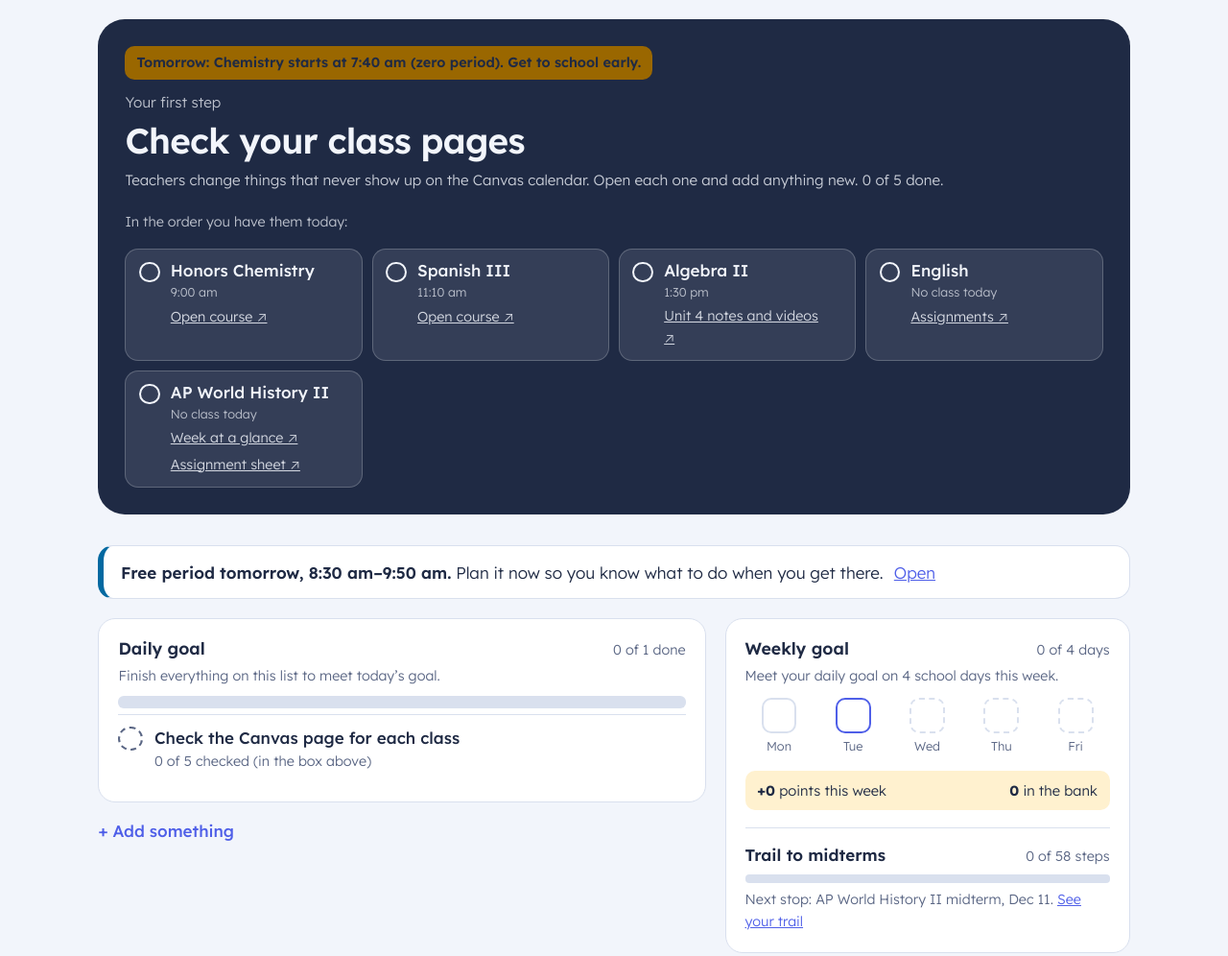
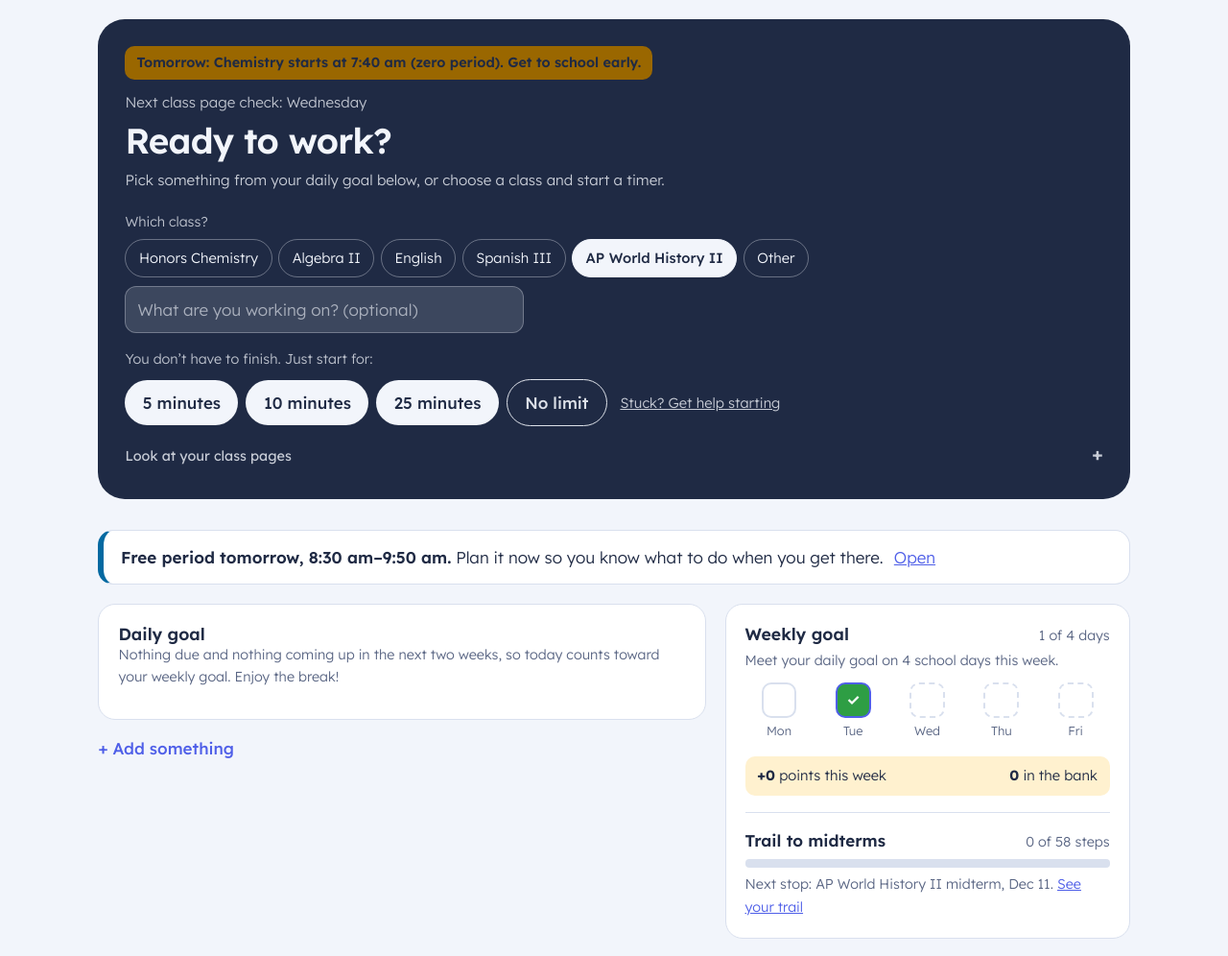
Before and after one commit to shellinthedell/gretchen_daily_check, a plain HTML site: page index.html in a window 1280 px wide. Shown: the part 586-1582 px from the top of the page at 96% size. Drawn offline with Linux system fonts and the light colour scheme.

Commit message:
Add files via upload

```diff
--- a/index.html
+++ b/index.html
@@ -110,6 +110,12 @@ section[data-view].on{display:block}
 .cashin{background:none;border:0;margin:.5rem 0 0}.cashin summary{padding:.4rem 0;color:var(--accent);font-weight:500}
 .howpts{margin:.3rem 0;padding-left:1.1rem;font-size:.92rem}.howpts li{margin-bottom:.25rem}
 .ptsline{display:flex;justify-content:space-between;gap:.5rem;flex-wrap:wrap;text-decoration:none;color:var(--ink);background:var(--sun-soft);border-radius:10px;padding:.55rem .8rem;margin-top:1rem;font-size:.92rem}.ptsline b{font-weight:700}
+.grp{background:none;border:0;margin:.2rem 0 0}.grp summary{padding:.2rem 0;font-size:.88rem;color:var(--accent);font-weight:400}.grp summary::after,.grp[open] summary::after{content:''}
+details.extra summary{justify-content:flex-start;gap:.35rem}details.extra summary::after{margin-left:auto}
+.subitems.ahead li{justify-content:space-between;border-top:1px solid var(--line);padding:.4rem 0}.subitems.ahead li > span{flex:1}
+.subitems{list-style:none;margin:.4rem 0 0;padding:0}.subitems li{display:flex;gap:.5rem;align-items:center;padding:.2rem 0;font-size:.93rem}.subitems li.d span{text-decoration:line-through;color:var(--muted)}
+.subitems .check{width:1.25rem;height:1.25rem}.subitems .check:checked::after{width:.32rem;height:.6rem;border-width:0 2px 2px 0}
+details.extra{background:none;border:0;border-top:1px solid var(--line);border-radius:0;margin:.6rem 0 0}details.extra summary{padding:.7rem 0;font-weight:400;font-size:.92rem;color:var(--muted)}details.extra summary b{color:var(--ink);font-weight:600}
 .wkdays{display:grid;grid-template-columns:repeat(5,1fr);gap:.4rem}
 .wkd{display:flex;flex-direction:column;align-items:center;gap:.2rem;font-size:.8rem;color:var(--muted)}
 .wkd b{width:2.3rem;height:2.3rem;border-radius:10px;border:2px solid var(--line);display:grid;place-items:center;color:#fff;font-size:1rem}
@@ -698,7 +704,7 @@ function freeSuggestions(f){const out=[];const D=f.date;const fEnd=toMin(f.end);
   open.filter(a=>(a.type==='test'||a.type==='quiz')&&a.due>=D&&diff(a.due)-f.i<=3).slice(0,1).forEach(a=>out.push({t:'Study for '+a.title+' with flashcards or practice questions',min:20,cls:clsGroup(a.cls),why:'Short study sessions spread over a few days stick better than cramming.'}));
   const next=(SCHED[parse(D).getDay()]||[]).find(x=>toMin(x[1])>=fEnd);
   if(next)out.push({t:'Look over your '+courseName(next[0])+' notes before class',min:5,cls:courseName(next[0]),why:'A quick preview makes class easier to follow.'});
-  if(f.i===0&&COURSES.some(c=>!checkedToday().includes(c.id)))out.push({t:'Check your class pages',min:5,cls:'Other',why:'Catch changes before they surprise you.'});
+  if(f.i===0&&pagesDay()&&COURSES.some(c=>!checkedToday().includes(c.id)))out.push({t:'Check your class pages',min:5,cls:'Other',why:'Catch changes before they surprise you.'});
   out.push({t:'Email or visit a teacher with one question',min:5,cls:'Other',why:'Asking early is easier than catching up later.'});
   out.push({t:'Clean out your backpack and file loose papers',min:10,cls:'Other',why:'Less clutter means less to keep track of.'});
   out.push({t:'Stretch, get water, and walk before your next class',min:5,cls:'Other',why:'Moving resets your focus.'});
@@ -748,17 +754,25 @@ function midPhase(dd){if(dd>=15&&dd<=21)return {min:15,label:'15–20 min',pts:M
   if(dd>=4&&dd<=7)return {min:30,label:'30–45 min',pts:MIDP.wk1,opt:false,name:'1 week out'};if(dd>=1&&dd<=3)return {min:45,label:'45+ min',pts:MIDP.last,opt:false,name:'final days'};return null}
 const isMid=a=>a&&(a.src==='midterm'||/midterm|final exam/i.test(a.title||''));
 function reviewDone(a,D){const ph=midPhase(Math.round((parse(a.due)-parse(D))/864e5));if(!ph)return null;const gd=(S.gdone&&S.gdone[D])||[];return {ph,done:minutesFor(clsGroup(a.cls),D)>=ph.min||gd.includes('study:'+a.id)}}
+const isEvent=a=>!!(a&&a.uid&&/calendar[-_]?event/i.test(a.uid));
+/* class pages are checked on Mondays and Wednesdays */
+const PAGE_DAYS=[1,3];const pagesDay=d=>PAGE_DAYS.includes((d?parse(d):today()).getDay());
+function nextPagesDay(){for(let i=1;i<8;i++){const d=addDays(today(),i);if(PAGE_DAYS.includes(d.getDay()))return d.toLocaleDateString(undefined,{weekday:'long'})}return ''}
 function nextSchool(D){let d=addDays(parse(D),1);while(d.getDay()===0||d.getDay()===6)d=addDays(d,1);return iso(d)}
 function minutesFor(cls,D){let m=(S.log||[]).filter(x=>x.d===D&&entryCls(x)===cls).reduce((n,x)=>n+x.m,0);
   if(S.run&&D===iso(today())&&clsGroup(S.run.cls)===cls){let el=(Date.now()-S.run.start)/1000;if(S.run.end)el=Math.min(el,(S.run.end-S.run.start)/1000);m+=Math.floor(el/60)}return m}
 const shortDay=D=>parse(D).toLocaleDateString(undefined,{weekday:'long'});
 function goalsFor(D){const out=[];const dow=parse(D).getDay();const gd=(S.gdone&&S.gdone[D])||[];const isToday=D===iso(today());
-  if(dow>=1&&dow<=5){const n=isToday?checkedToday().length:((S.dayLog&&S.dayLog[D]&&S.dayLog[D].pages)||0);
+  if(PAGE_DAYS.includes(dow)){const n=isToday?checkedToday().length:((S.dayLog&&S.dayLog[D]&&S.dayLog[D].pages)||0);
     out.push({id:'pages',kind:'pages',label:'Check the Canvas page for each class',sub:n+' of '+COURSES.length+' checked (in the box above)',done:n>=COURSES.length})}
   if(dow===1)out.push({id:'planner',kind:'manual',label:'Update your planner',sub:'Write this week’s due dates and tests in it.',done:gd.includes('planner')});
   const ns=nextSchool(D);
-  sorted().filter(a=>a.type!=='test'&&a.type!=='quiz'&&((!a.done&&a.due<=ns)||(a.done&&a.doneOn===D))).forEach(a=>{
-    out.push({id:'due:'+a.id,kind:'due',aid:a.id,label:'Finish '+a.title,sub:(a.cls?clsGroup(a.cls)+' · ':'')+dueLabel(a.due).t,done:!!a.done})});
+  const hw=sorted().filter(a=>a.type!=='test'&&a.type!=='quiz'&&!isEvent(a));
+  const groups={};hw.filter(a=>a.due>=D&&a.due<=ns&&(!a.done||a.doneOn===D)).forEach(a=>{const c=clsGroup(a.cls);(groups[c]=groups[c]||[]).push(a)});
+  Object.keys(groups).forEach(c=>{const L=groups[c];const dn=L.every(a=>a.done);
+    if(L.length===1){const a=L[0];out.push({id:'due:'+a.id,kind:'due',aid:a.id,label:'Finish '+a.title,sub:(c!=='Other'?c+' · ':'')+dueLabel(a.due).t,done:!!a.done})}
+    else out.push({id:'cls:'+c,kind:'group',items:L,label:(c!=='Other'?c+': ':'')+'finish '+L.length+' assignments',sub:L.filter(a=>a.done).length+' of '+L.length+' done',done:dn})});
+  hw.filter(a=>!a.done&&a.due<D).slice(0,8).forEach(a=>out.push({id:'late:'+a.id,kind:'due',aid:a.id,label:a.title,sub:(a.cls?clsGroup(a.cls)+' · ':'')+dueLabel(a.due).t,done:false,catchup:true}));
   S.assignments.filter(a=>a.type==='test'&&isMid(a)).forEach(a=>{const X=a.due;const dd=Math.round((parse(X)-parse(D))/864e5);if(dd<1)return;const cls=clsGroup(a.cls);
     const ph=midPhase(dd);if(ph){const m=minutesFor(cls,D);const man=gd.includes('study:'+a.id);
       out.push({id:'study:'+a.id,kind:'study',aid:a.id,cls,start:ph.min,label:'Review for '+a.title+' ('+ph.label+')',sub:(m>=ph.min?'Done. +'+ph.pts+' points.':m+' of '+ph.min+' minutes. Earns '+ph.pts+' points.')+' Midterm in '+dd+' day'+(dd===1?'':'s')+'.',done:m>=ph.min||man,optional:ph.opt})}
@@ -771,33 +785,41 @@ function goalsFor(D){const out=[];const dow=parse(D).getDay();const gd=(S.gdone&
     const due2=iso(addDays(parse(X),-2)),due3=iso(addDays(parse(X),-3));
     if(a.guideOn){if(a.guideOn===D)out.push({id:'guide:'+a.id,kind:'guide',aid:a.id,label:'Finish the study guide for '+a.title,sub:a.guideOn<=due3?'Done early. Bonus star earned!':'Done on time.',done:true,bonus:a.guideOn<=due3})}
     else if(dd<=7&&D<=due2)out.push({id:'guide:'+a.id,kind:'guide',aid:a.id,label:'Finish the study guide for '+a.title,sub:(D===due2?'Due today.':'Due by '+shortDay(due2)+'.')+(D<=due3?' Finish by '+shortDay(due3)+' for a bonus star!':''),done:false,optional:D<due2})});
+  /* nothing due? then work ahead on what's coming up (no day off when tests or projects are ahead) */
+  if(!out.some(g=>!g.optional&&!g.catchup&&['due','group','study','guide'].includes(g.kind))){
+    const ahead=sorted().filter(a=>!a.done&&!isEvent(a)&&a.due>ns&&a.due<=iso(addDays(parse(D),14))).sort((x,y)=>(GRADED.includes(x.type)?0:1)-(GRADED.includes(y.type)?0:1)||(x.due<y.due?-1:1)).slice(0,3);
+    if(ahead.length){const m=(S.log||[]).filter(x=>x.d===D).reduce((n,x)=>n+x.m,0)+(S.run&&isToday?Math.floor(Math.min((Date.now()-S.run.start)/1000,S.run.end?(S.run.end-S.run.start)/1000:1e9)/60):0);
+      out.push({id:'ahead',kind:'ahead',items:ahead,label:'Work ahead for 30 minutes',sub:m>=30||gd.includes('ahead')?'Done. Nice work getting ahead.':m+' of 30 minutes. Nothing is due tomorrow, so get a head start on what’s coming:',done:m>=30||gd.includes('ahead')})}}
   return out}
-function renderGoals(){const D=iso(today());const ALL=goalsFor(D);const G=ALL.filter(g=>!g.optional);const EX=ALL.filter(g=>g.optional);const done=G.filter(g=>g.done).length,total=G.length,bonus=G.filter(g=>g.bonus).length;
+const openGrp=new Set();
+document.addEventListener('toggle',e=>{const d=e.target;if(d.dataset&&d.dataset.grp){if(d.open)openGrp.add(d.dataset.grp);else openGrp.delete(d.dataset.grp)}},true);
+function renderGoals(){const D=iso(today());const ALL=goalsFor(D);const G=ALL.filter(g=>!g.optional&&!g.catchup);const EX=ALL.filter(g=>g.optional);const CU=ALL.filter(g=>g.catchup);const done=G.filter(g=>g.done).length,total=G.length,bonus=G.filter(g=>g.bonus).length;
   S.dayLog=S.dayLog||{};const prev=S.dayLog[D]||{done:0,total:0,bonus:0};const full=total>0&&done===total;
-  S.dayLog[D]={done,total,bonus,pages:checkedToday().length,full};const ks=Object.keys(S.dayLog).sort();while(ks.length>200){delete S.dayLog[ks.shift()]}
+  S.dayLog[D]={done,total,bonus,pages:checkedToday().length,full,free:total===0};const ks=Object.keys(S.dayLog).sort();while(ks.length>200){delete S.dayLog[ks.shift()]}
   const pct=total?Math.round(done/total*100):0;
   $('#goalsCard').innerHTML=`<div class="panel"><div class="row" style="justify-content:space-between;align-items:baseline"><h3 style="margin:0">Daily goal</h3><span class="sub">${total?done+' of '+total+' done':''}</span></div>
     ${total?`<p class="sub" style="margin:.2rem 0 0">${full?'Daily goal met. Nice work today.':'Finish everything on this list to meet today’s goal.'}</p><div class="gbar" role="progressbar" aria-valuemin="0" aria-valuemax="${total}" aria-valuenow="${done}" aria-label="Goals done today"><b style="width:${pct}%"></b></div>
     <ul class="glist">${G.map(g=>{let box;
-      if(g.kind==='pages')box=`<span class="gauto ${g.done?'on':''}" aria-hidden="true">${g.done?'✓':''}</span>`;
+      if(g.kind==='pages'||g.kind==='group')box=`<span class="gauto ${g.done?'on':''}" aria-hidden="true">${g.done?'✓':''}</span>`;
       else if(g.kind==='due')box=`<input type="checkbox" class="check" data-act="done" data-id="${g.aid}" ${g.done?'checked':''} aria-label="Done: ${esc(g.label)}">`;
       else if(g.kind==='guide')box=`<input type="checkbox" class="check" data-guide="${g.aid}" ${g.done?'checked':''} aria-label="Done: ${esc(g.label)}">`;
       else box=`<input type="checkbox" class="check" data-goal="${g.id}" ${g.done?'checked':''} aria-label="Done: ${esc(g.label)}">`;
       const act=g.kind==='study'&&!g.done?`<button class="btn small" data-studygo="${g.aid}" data-min="${g.start||30}">Start ${g.start||30} min</button>`:'';
-      return `<li class="${g.done?'d':''}">${box}<div class="gtx"><div class="t">${esc(g.label)}${g.bonus?' <span class="bonus">\u2605 bonus</span>':''}</div><div class="sub">${esc(g.sub)}</div>${act}</div></li>`}).join('')}</ul>`
-    :'<p class="sub">No goals today. Enjoy your day off!</p>'}
-    ${EX.length?`<div class="extra"><div class="sub" style="margin:.8rem 0 .1rem"><b>Get ahead (optional)</b> \u00b7 earns points, not part of today\u2019s goal</div><ul class="glist">${EX.map(g=>`<li class="${g.done?'d':''}"><input type="checkbox" class="check" ${g.done?'checked':''} ${g.kind==='guide'?`data-guide="${g.aid}"`:`data-goal="${g.id}"`} aria-label="Done: ${esc(g.label)}"><div class="gtx"><div class="t">${esc(g.label)}</div><div class="sub">${esc(g.sub)}</div>${g.kind==='study'&&!g.done?`<button class="btn ghost small" data-studygo="${g.aid}" data-min="${g.start}" style="color:var(--accent);margin-top:.4rem">Start ${g.start} min</button>`:''}</div></li>`).join('')}</ul></div>`:''}</div>`;
+      return `<li class="${g.done?'d':''}">${box}<div class="gtx"><div class="t">${esc(g.label)}${g.bonus?' <span class="bonus">\u2605 bonus</span>':''}</div><div class="sub">${esc(g.sub)}</div>${g.kind==='ahead'?`<ul class="subitems ahead">${g.items.map(a=>`<li><span><b>${esc(a.title)}</b> <span class="sub">\u00b7 ${esc(clsGroup(a.cls))} \u00b7 ${dueLabel(a.due).t}</span></span>${g.done?'':`<button class="btn ghost small" data-aheadgo="${a.id}" style="color:var(--accent)">Start</button>`}</li>`).join('')}</ul>`:''}${g.kind==='group'?`<details class="grp" data-grp="${esc(g.id)}" ${openGrp.has(g.id)?'open':''}><summary>Show the ${g.items.length}</summary><ul class="subitems">${g.items.map(a=>`<li class="${a.done?'d':''}"><input type="checkbox" class="check" data-act="done" data-id="${a.id}" ${a.done?'checked':''} aria-label="Done: ${esc(a.title)}"><span>${esc(a.title)}</span></li>`).join('')}</ul></details>`:''}${act}</div></li>`}).join('')}</ul>`
+    :`<p class="sub">${[0,6].includes(today().getDay())?'No goals today. Enjoy your day off!':'Nothing due and nothing coming up in the next two weeks, so today counts toward your weekly goal. Enjoy the break!'}</p>`}
+    ${CU.length?`<details class="extra catchup"><summary><b>Catch up</b> \u00b7 ${CU.length} past due, not part of today\u2019s goal</summary><ul class="glist">${CU.map(g=>`<li><input type="checkbox" class="check" data-act="done" data-id="${g.aid}" aria-label="Done: ${esc(g.label)}"><div class="gtx"><div class="t">${esc(g.label)}</div><div class="sub">${esc(g.sub)} \u00b7 Done or no longer needed? Check it off.</div></div></li>`).join('')}</ul></details>`:''}
+    ${EX.length?`<details class="extra"><summary><b>Get ahead (optional)</b> \u00b7 ${EX.length} thing${EX.length===1?'':'s'} that earn points</summary><ul class="glist">${EX.map(g=>`<li class="${g.done?'d':''}"><input type="checkbox" class="check" ${g.done?'checked':''} ${g.kind==='guide'?`data-guide="${g.aid}"`:`data-goal="${g.id}"`} aria-label="Done: ${esc(g.label)}"><div class="gtx"><div class="t">${esc(g.label)}</div><div class="sub">${esc(g.sub)}</div>${g.kind==='study'&&!g.done?`<button class="btn ghost small" data-studygo="${g.aid}" data-min="${g.start}" style="color:var(--accent);margin-top:.4rem">Start ${g.start} min</button>`:''}</div></li>`).join('')}</ul></details>`:''}</div>`;
   renderWeek();renderProgress();
   if(prev.done<done&&prev.total){if(full)celebrate('Daily goal met! Every goal done today.','#2E9E44',true);else celebrate('Nice! '+done+' of '+total+' done today.','#58B947')}
   save()}
 /* ---------- weekly goal ---------- */
 const weekGoal=()=>(S.weekGoal||4);
 function weekDays(){const mon=addDays(today(),-((today().getDay()+6)%7));return [0,1,2,3,4].map(i=>iso(addDays(mon,i)))}
-function renderWeek(){const days=weekDays();const DL=S.dayLog||{};const t=iso(today());const met=days.filter(d=>DL[d]&&DL[d].full).length;const g=weekGoal();const hit=met>=g;
+function renderWeek(){const days=weekDays();const DL=S.dayLog||{};const t=iso(today());const met=days.filter(d=>DL[d]&&(DL[d].full||DL[d].free)).length;const g=weekGoal();const hit=met>=g;
   const tr=trailSteps();const nextFlag=tr.steps.find(s=>s.kind==='test'&&!s.done);
   $('#weekCard').innerHTML=`<div class="panel"><div class="row" style="justify-content:space-between;align-items:baseline"><h3 style="margin:0">Weekly goal</h3><span class="sub">${met} of ${g} days</span></div>
     <p class="sub" style="margin:.2rem 0 .7rem">${hit?'Weekly goal met!':'Meet your daily goal on '+g+' school days this week.'}</p>
-    <div class="wkdays">${days.map(d=>{const on=DL[d]&&DL[d].full;const fut=d>t;return `<div class="wkd ${on?'on':''} ${fut?'fut':''} ${d===t?'today':''}" title="${dayName(d)}"><b>${on?'✓':''}</b><span>${parse(d).toLocaleDateString(undefined,{weekday:'short'})}</span></div>`}).join('')}</div>
+    <div class="wkdays">${days.map(d=>{const on=DL[d]&&(DL[d].full||DL[d].free);const fut=d>t;return `<div class="wkd ${on?'on':''} ${fut?'fut':''} ${d===t?'today':''}" title="${dayName(d)}"><b>${on?'✓':''}</b><span>${parse(d).toLocaleDateString(undefined,{weekday:'short'})}</span></div>`}).join('')}</div>
     ${(()=>{settleBank();const wk=weekEarn(mondayOf(t)).total;const prevPts=S.wkPts;S.wkPts={w:mondayOf(t),p:wk};if(prevPts&&prevPts.w===mondayOf(t)&&wk>prevPts.p)setTimeout(()=>celebrate('+'+(wk-prevPts.p)+' points! '+wk+' this week.','#F5C400'),3200);
       return `<a href="#progress" class="ptsline"><span><b>+${wk}</b> points this week</span><span><b>${S.bank.bal}</b> in the bank</span></a>`})()}
     <div class="minitrail"><div class="row" style="justify-content:space-between;align-items:baseline"><b>Trail to midterms</b><span class="sub">${tr.done} of ${tr.steps.length} steps</span></div>
@@ -876,7 +898,7 @@ const shortDate=D=>parse(D).toLocaleDateString(undefined,{month:'short',day:'num
 function weekEarn(mon){const P=PT();const DL=S.dayLog||{};const end=iso(addDays(parse(mon),6));const items=[];
   const days=[0,1,2,3,4,5,6].map(i=>iso(addDays(parse(mon),i)));const full=days.filter(d=>DL[d]&&DL[d].full);
   if(full.length)items.push({why:'Daily goal met '+full.length+' day'+(full.length===1?'':'s'),pts:full.length*P.day});
-  const school=days.slice(0,5).filter(d=>DL[d]&&DL[d].full).length;if(school>=weekGoal())items.push({why:'Weekly goal met',pts:P.week});
+  const school=days.slice(0,5).filter(d=>DL[d]&&(DL[d].full||DL[d].free)).length;if(school>=weekGoal())items.push({why:'Weekly goal met',pts:P.week});
   (S.assignments||[]).forEach(a=>{const mid=isMid(a);
     if(a.guideOn&&a.guideOn>=mon&&a.guideOn<=end&&a.guideOn<=iso(addDays(parse(a.due),-3)))items.push({why:(mid?'Midterm study guide done 3+ days early: ':'\u2605 Early study guide: ')+a.title,pts:mid?MIDP.guide:P.star});
     if(mid){let n=0,p=0;days.forEach(d=>{const r=reviewDone(a,d);if(r&&r.done){n++;p+=r.ph.pts}});if(p)items.push({why:'Midterm review: '+a.title.replace(' midterm','')+' ('+n+' day'+(n===1?'':'s')+')',pts:p})}
@@ -941,6 +963,7 @@ function celebrate(msg,color,big){const el=$('#toast');el.innerHTML=`<span class
 document.addEventListener('change',e=>{const t=e.target;const D=iso(today());
   if(t.dataset&&t.dataset.goal){S.gdone=S.gdone||{};const L=S.gdone[D]=S.gdone[D]||[];const i=L.indexOf(t.dataset.goal);if(t.checked&&i<0)L.push(t.dataset.goal);if(!t.checked&&i>=0)L.splice(i,1);save();renderAll()}
   if(t.dataset&&t.dataset.guide){const a=S.assignments.find(x=>x.id===t.dataset.guide);if(a){a.guideOn=t.checked?D:null;save();renderAll()}}});
+document.addEventListener('click',e=>{const h=e.target.closest('[data-aheadgo]');if(h){const w=fromAid(h.dataset.aheadgo);if(w){const a=S.assignments.find(x=>x.id===h.dataset.aheadgo);w.note=(['test','quiz'].includes(a.type)?'Study ahead: ':'Work ahead: ')+a.title;startTimer(30,w)}}});
 document.addEventListener('click',e=>{const b=e.target.closest('[data-studygo]');if(b){const a=S.assignments.find(x=>x.id===b.dataset.studygo);if(a)startTimer(+b.dataset.min||30,{cls:clsGroup(a.cls),note:(isMid(a)?'Review for ':'Study for ')+a.title})}});
 
 function renderFocus(){const a=nextUp();const b=$('#focusBody');
@@ -955,11 +978,11 @@ function renderFocus(){const a=nextUp();const b=$('#focusBody');
   const dow=today().getDay();const sd=SCHED[dow]?dow:1;const todays=SCHED[sd];
   const ordered=todays.map(x=>({c:COURSES.find(c=>c.id===x[0]),time:x[1]})).concat(COURSES.filter(c=>!todays.some(x=>x[0]===c.id)).map(c=>({c,time:null})));
   const grid=`<p style="opacity:.75;font-size:.9rem;margin:.8rem 0 0">${SCHED[dow]?'In the order you have them today:':'In Monday’s order:'}</p><div class="cls">${ordered.map(({c,time})=>{const d=ids.includes(c.id);return `<div class="clsitem ${d?'d':''}"><input type="checkbox" class="check" data-cls="${c.id}" ${d?'checked':''} aria-label="Checked ${esc(c.name)} today"><div><div class="nm">${esc(c.name)}</div><div class="when2">${time?ampm(time):'No class '+(SCHED[dow]?'today':'Monday')}</div>${c.links.map(l=>`<a href="${esc(l[1])}" target="_blank" rel="noopener" data-clslink="${c.id}">${esc(l[0])} ↗</a>`).join('')}</div></div>`}).join('')}</div>`;
-  if(left.length){b.innerHTML=earlyNote()+`<p class="q">Your first step</p><p class="task">Check your class pages</p>
+  if(left.length&&pagesDay()){b.innerHTML=earlyNote()+`<p class="q">Your first step</p><p class="task">Check your class pages</p>
     <p class="meta">Teachers change things that never show up on the Canvas calendar. Open each one and add anything new. ${COURSES.length-left.length} of ${COURSES.length} done.</p>${grid}`;return}
-  b.innerHTML=earlyNote()+`<p class="q">✓ Class pages checked today</p><p class="task">Ready to work?</p>
-    <p class="meta">Pick something from Coming up below, or choose a class and start a timer.</p>${startBtns}
-    <details class="recheck"><summary>Look at class pages again</summary>${grid}</details>`;}
+  const pd=pagesDay();b.innerHTML=earlyNote()+`<p class="q">${pd?'\u2713 Class pages checked today':'Next class page check: '+nextPagesDay()}</p><p class="task">Ready to work?</p>
+    <p class="meta">Pick something from your daily goal below, or choose a class and start a timer.</p>${startBtns}
+    <details class="recheck"><summary>${pd?'Look at class pages again':'Look at your class pages'}</summary>${grid}</details>`;}
 
 /* timer */
 /* timer + time log (by class, with an optional note) */
@@ -1159,7 +1182,7 @@ function renderTodaySessions(){const ts=iso(today());const tm=iso(addDays(today(
     body=`<p class="t" style="margin-bottom:.25rem">Spend ${m} minutes studying today.</p><p class="sub">${tip}</p>
       <div class="row"><button class="btn small" data-act="start" data-min="${m}" data-aid="${a.id}">Start ${m} minutes</button>${n>0?`<button class="icon" data-act="plan" data-id="${a.id}" style="color:var(--accent)">Make a study plan</button>`:''}</div>`}
   $('#todaySessions').innerHTML=`<div class="panel u-${n<=1?'soon':'ok'}"><h3>Next test or quiz</h3><p style="margin-bottom:.6rem"><b style="font-weight:600">${esc(a.title)}</b> is ${when}${a.cls?' ('+esc(a.cls)+')':''}.</p>${body}${more}</div>`;}
-function renderDue(){const ids=checkedToday();const left=COURSES.filter(c=>!ids.includes(c.id)).length;
+function renderDue(){const ids=checkedToday();const left=pagesDay()?COURSES.filter(c=>!ids.includes(c.id)).length:0;
   $('#dueNudge').innerHTML=left?`<div class="panel u-soon" style="padding:.85rem 1.1rem"><b style="font-weight:600">This list only shows what\u2019s on Canvas and what you\u2019ve added.</b> You haven\u2019t checked ${left} class page${left===1?'':'s'} today, so something might be missing. <a href="#today" style="color:var(--accent)">Check them on Today</a></div>`:'';
 const tm=iso(addDays(today(),1));const ts=iso(today());
   const items=sorted().filter(a=>!a.done&&a.due<=tm);const el=$('#dueList');
```
